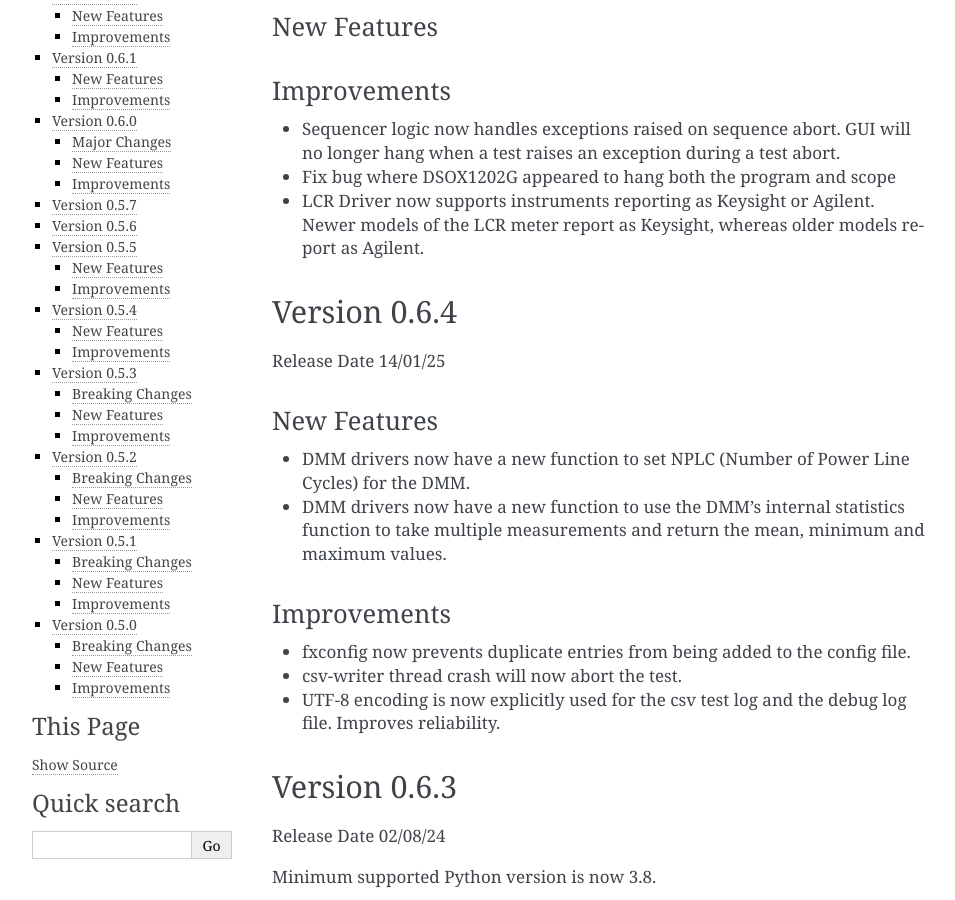
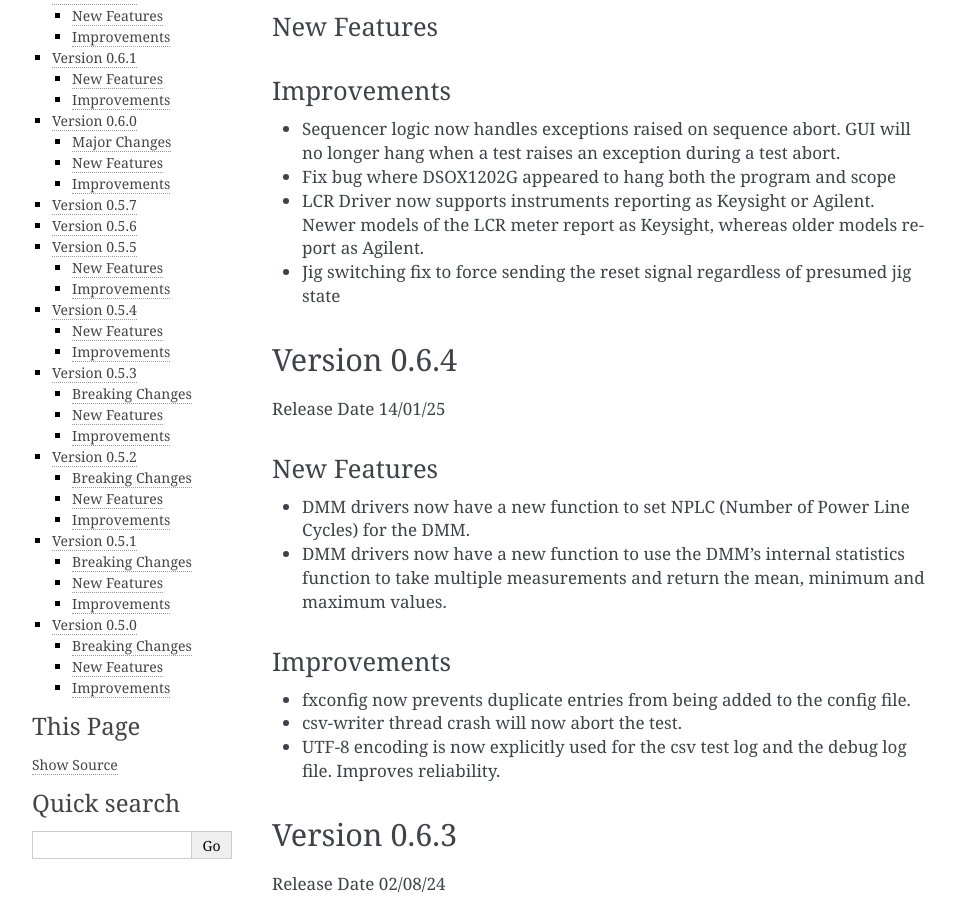
Before and after one commit to PyFixate/Fixate, a Sphinx documentation site: the page built from docs/release-notes.rst, in a window 1280 px wide and 900 px high, scrolled down 341 px. Shown: the whole window, without its empty margins (148-1103 px from the left). Built offline with Sphinx 7.4.7, drawn with Linux system fonts in a browser that asks for light colours.

Commit message:
bump release notes

```diff
--- a/docs/release-notes.rst
+++ b/docs/release-notes.rst
@@ -20,6 +20,7 @@ Improvements
 - Sequencer logic now handles exceptions raised on sequence abort. GUI will no longer hang when a test raises an exception during a test abort.
 - Fix bug where DSOX1202G appeared to hang both the program and scope
 - LCR Driver now supports instruments reporting as Keysight or Agilent. Newer models of the LCR meter report as Keysight, whereas older models report as Agilent.
+- Jig switching fix to force sending the reset signal regardless of presumed jig state
 
 *************
 Version 0.6.4
```
